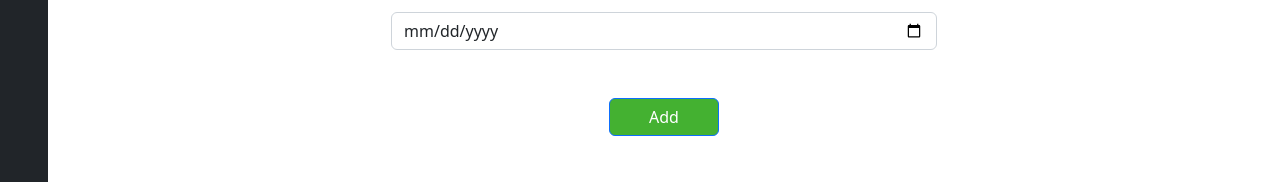
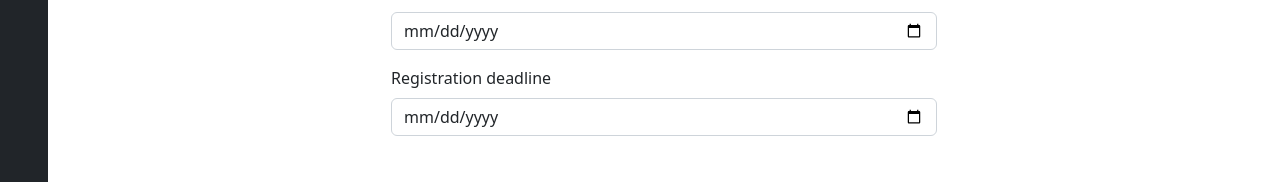
Before and after one commit to shebibovic/TS-ExamRegister, a React (Create React App) app in the folder exam-portal-frontend/: page /adminAddQuiz in a window 1280 px wide. Shown: the part 481-663 px from the top of the page. Built offline with nearby package versions, Linux system fonts and the light colour scheme; no server answers; sample sign-in values are in the browser's storage.

Commit message:
fixed create exam

```diff
--- a/exam-portal-frontend/src/pages/admin/exams/AdminAddQuiz.js
+++ b/exam-portal-frontend/src/pages/admin/exams/AdminAddQuiz.js
@@ -13,43 +13,41 @@ import { fetchCategories } from "../../../actions/categoriesActions";
 const AdminAddQuiz = () => {
   const [title, setTitle] = useState("");
   const [description, setDescription] = useState("");
-  const [maxMarks, setMaxMarks] = useState(0);
-  const [numberOfQuestions, setNumberOfQuestions] = useState(0);
   const [isActive, setIsActive] = useState(false);
-  const [selectedCategoryId, setSelectedCategoryId] = useState(null);
+  const [selectedSubject, setSelectedSubject] = useState("");
+  const [subject, setSubject] = useState([]);
 
   const categoriesReducer = useSelector((state) => state.categoriesReducer);
-  const [categories, setCategories] = useState(categoriesReducer.categories);
 
   const navigate = useNavigate();
   const dispatch = useDispatch();
   const [examDate, setExamDate] = useState("");
+  const [registrationDeadline, setRegistrationDeadline] = useState("");
 
   const onClickPublishedHandler = () => {
     setIsActive(!isActive);
   };
 
-  const onSelectCategoryHandler = (e) => {
-    setSelectedCategoryId(e.target.value);
-  };
 
   const token = localStorage.getItem("jwtToken");
 
   const submitHandler = (e) => {
     e.preventDefault();
-    if (selectedCategoryId !== null && selectedCategoryId !== "n/a") {
+    if (selectedSubject.catId !== null && selectedSubject.catId !== "n/a") {
       const quiz = {
         title: title,
         description: description,
         isActive: isActive,
-        category: {
-          catId: selectedCategoryId,
-          title: categories.filter((cat) => cat.catId == selectedCategoryId)[0]["title"],
-          description: categories.filter((cat) => cat.catId == selectedCategoryId)[0]["description"],
+        subject: {
+          catId: parseInt(selectedSubject.catId),
+          title: selectedSubject.title,
+          description: selectedSubject.description,
         },
-        examDate: examDate, // Include exam date in the quiz object
+        startDate: examDate, // Include exam date in the quiz object
+        registrationDeadlineDate: registrationDeadline
       };
       addQuiz(dispatch, quiz, token).then((data) => {
+        console.log(quiz.category.title+"<-----!!")
         if (data.type === quizzesConstants.ADD_QUIZ_SUCCESS)
           swal("Exam Added!", `${quiz.title} succesfully added`, "success");
         else {
@@ -61,17 +59,41 @@ const AdminAddQuiz = () => {
     }
   };
 
+  /////////////////////////////////
+  useEffect(() => {
+    const fetchSubjects = async () => {
+      try {
+        const response = await fetch("/api/subject/subjects/professor", {
+          headers: {
+            Authorization: `Bearer ${token}`, // Dodajte ovu liniju kako biste poslali token
+            "Content-Type": "application/json", // Ovisno o potrebi, možda trebate dodati i Content-Type
+          },
+        });
+        if (!response.ok) {
+          throw new Error("Failed to fetch professors");
+        }
+        const userData = await response.json();
+        console.log(userData); // Log fetched user data
+        setSubject(userData);
+      } catch (error) {
+        console.error("Error fetching users:", error);
+      }
+    };
+
+    fetchSubjects();
+  }, [dispatch, token]);
+////////////////////////////////////////
   useEffect(() => {
     if (!localStorage.getItem("jwtToken")) navigate("/");
   }, []);
 
-  useEffect(() => {
+/*  useEffect(() => {
     if (categories.length === 0) {
       fetchCategories(dispatch, token).then((data) => {
         setCategories(data.payload);
       });
     }
-  }, []);
+  }, []);*/
 
   return (
       <div className="adminAddQuizPage__container">
@@ -144,24 +166,23 @@ const AdminAddQuiz = () => {
 
               <div className="my-3">
                 <label htmlFor="category-select">Choose a Subject:</label>
+
                 <Form.Select
                     aria-label="Choose Subject"
                     id="category-select"
-                    onChange={onSelectCategoryHandler}
+                    onChange={(e) => setSelectedSubject(e.target.value)}
+                    value={selectedSubject}
                 >
                   <option value="n/a">Choose Subject</option>
-                  {categories ? (
-                      categories.map((cat, index) => (
-                          <option key={index} value={cat.catId}>
+                  {subject ? (
+                      subject.map((cat) => (
+                          <option key={cat.catId} value={cat.catId}>
                             {cat.title}
                           </option>
                       ))
                   ) : (
                       <option value="">Choose one from below</option>
                   )}
-                  {/* <option value="1">One</option>
-                  <option value="2">Two</option>
-                  <option value="3">Three</option> */}
                 </Form.Select>
 
                 <Form.Group className="my-3" controlId="examDate">
@@ -170,6 +191,15 @@ const AdminAddQuiz = () => {
                       type="date"
                       value={examDate}
                       onChange={(e) => setExamDate(e.target.value)}
+                  ></Form.Control>
+                </Form.Group>
+
+                <Form.Group className="my-3" controlId="registrationDeadline">
+                  <Form.Label>Registration deadline</Form.Label>
+                  <Form.Control
+                      type="date"
+                      value={registrationDeadline}
+                      onChange={(e) => setRegistrationDeadline(e.target.value)}
                   ></Form.Control>
                 </Form.Group>
 
--- a/exam-portal-frontend/src/services/quizzesServices.js
+++ b/exam-portal-frontend/src/services/quizzesServices.js
@@ -30,7 +30,7 @@ const addQuiz = async (quiz, token) => {
     const config = {
       headers: { Authorization: `Bearer ${token}` },
     };
-    const { data } = await axios.post("/api/quiz/", quiz, config); // Update the URL if needed
+    const { data } = await axios.post("/api/exam/", quiz, config); // Update the URL if needed
     console.log("quizzesServices:addQuiz()  Success: ", data);
     return { data: data, isAdded: true, error: null };
   } catch (error) {
@@ -48,7 +48,7 @@ const deleteQuiz = async (quizId, token) => {
     const config = {
       headers: { Authorization: `Bearer ${token}` },
     };
-    const { data } = await axios.delete(`/api/quiz/${quizId}/`, config);
+    const { data } = await axios.delete(`/api/exam/${quizId}/`, config);
     console.log("quizzesServices:deleteQuiz()  Success: ", data);
     return {
       isDeleted: true,
```
